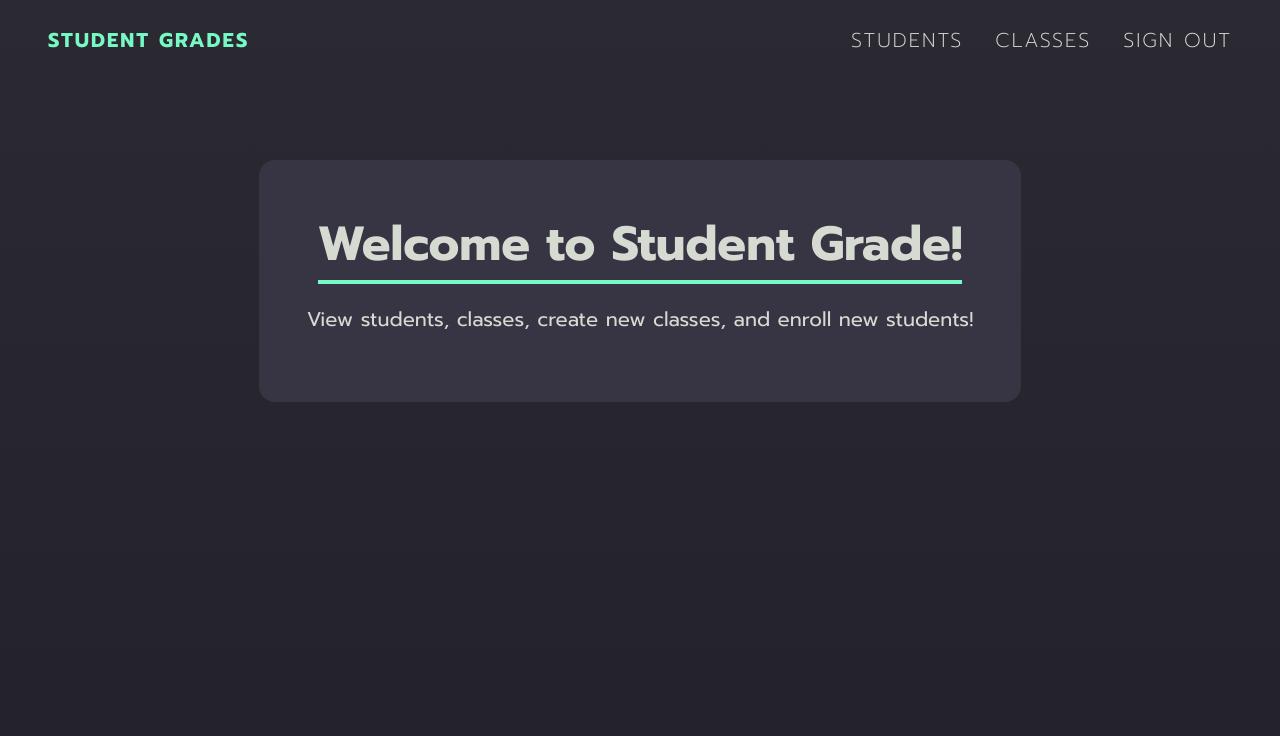
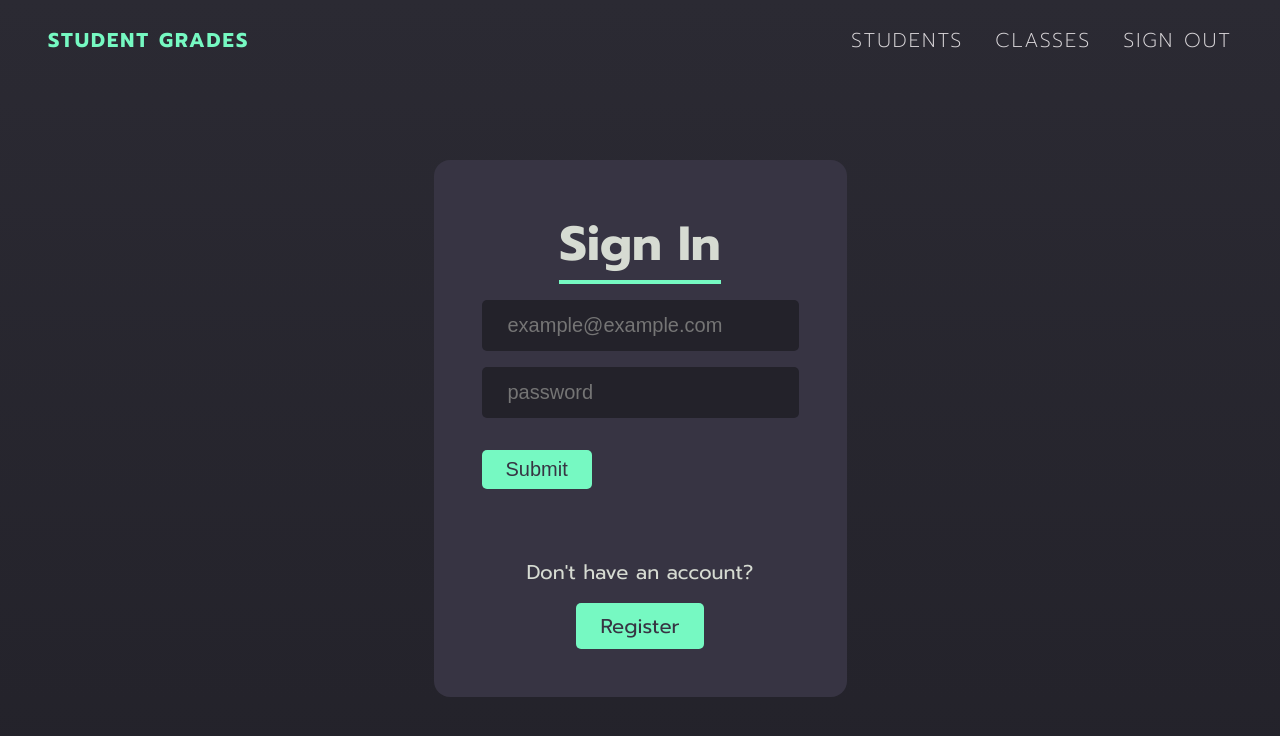
Before and after one commit to MohamedOsman15/StudentGrades, a React (Create React App) app: page / in a window 1280 px wide. Shown: the top 736 px of the page. Built offline with nearby package versions, Linux system fonts and the light colour scheme.

Commit message:
home components

```diff
--- a/src/App.js
+++ b/src/App.js
@@ -23,10 +23,13 @@ function App() {
 
       <main>
         <Routes>
-          <Route path="/" element={<Home />} />
+          <Route
+            path="/home"
+            element={<Home user={user} authenticated={authenticated} />}
+          />
           <Route path="/register" element={<Register />} />
           <Route
-            path="/signIn"
+            path="/"
             element={
               <Login
                 setUser={setUser}
--- a/src/components/Home.jsx
+++ b/src/components/Home.jsx
@@ -1,10 +1,27 @@
-const Home = () => {
+import { useEffect, useState } from 'react'
+import { Route, Routes, useParams, Link } from 'react-router-dom'
+import Client from '../services/api'
+import React from 'react'
+import Students from './Students'
+
+const Home = ({user, authenticated}) => {
+
+
+
   return (
     <div className="home">
       <h1>Welcome to Student Grade!</h1>
-      <p>
-        View students, classes, create new classes, and enroll new students!
-      </p>
+      <div className="homepage-links">
+        <Link to="/students">View students</Link> | <Link to="/classes">View All Classes</Link> | <Link to="/new-class">Create New Class</Link> | <Link to="/new-student">Enroll New Student</Link>
+      </div>
+      <div className="home-render-div">
+         <Routes>
+          <Route path="/students" element={<Students />}></Route>
+          {/* <Route path="/classes" element={<Classes />}></Route>
+          <Route path="/new-class" element={<NewClass />}></Route>
+          <Route path="/new-student" element={<NewStudent />}></Route> */}
+         </Routes>
+      </div>
     </div>
   )
 }
--- a/src/components/Login.jsx
+++ b/src/components/Login.jsx
@@ -16,7 +16,7 @@ const Login = ({ setUser, toggleAuthenticated }) => {
     setFormValues({ email: '', password: '' })
     setUser(payload)
     toggleAuthenticated(true)
-    navigate('/')
+    navigate('/home')
   }
 
   return (
--- /dev/null
+++ b/src/components/Students.jsx
@@ -0,0 +1,9 @@
+import React from 'react'
+
+const Students = () => {
+  return (
+    <div>Students</div>
+  )
+}
+
+export default Students
```
